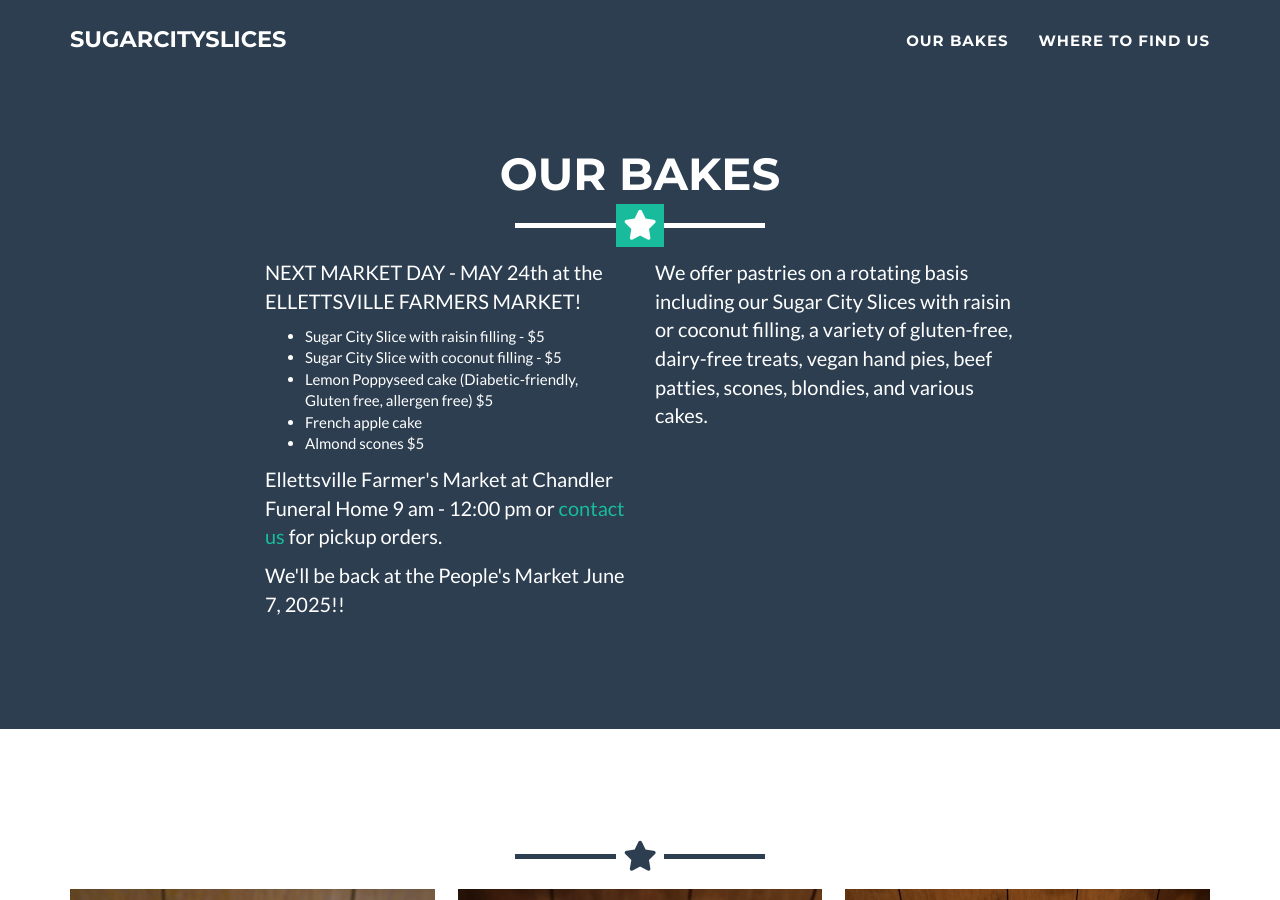
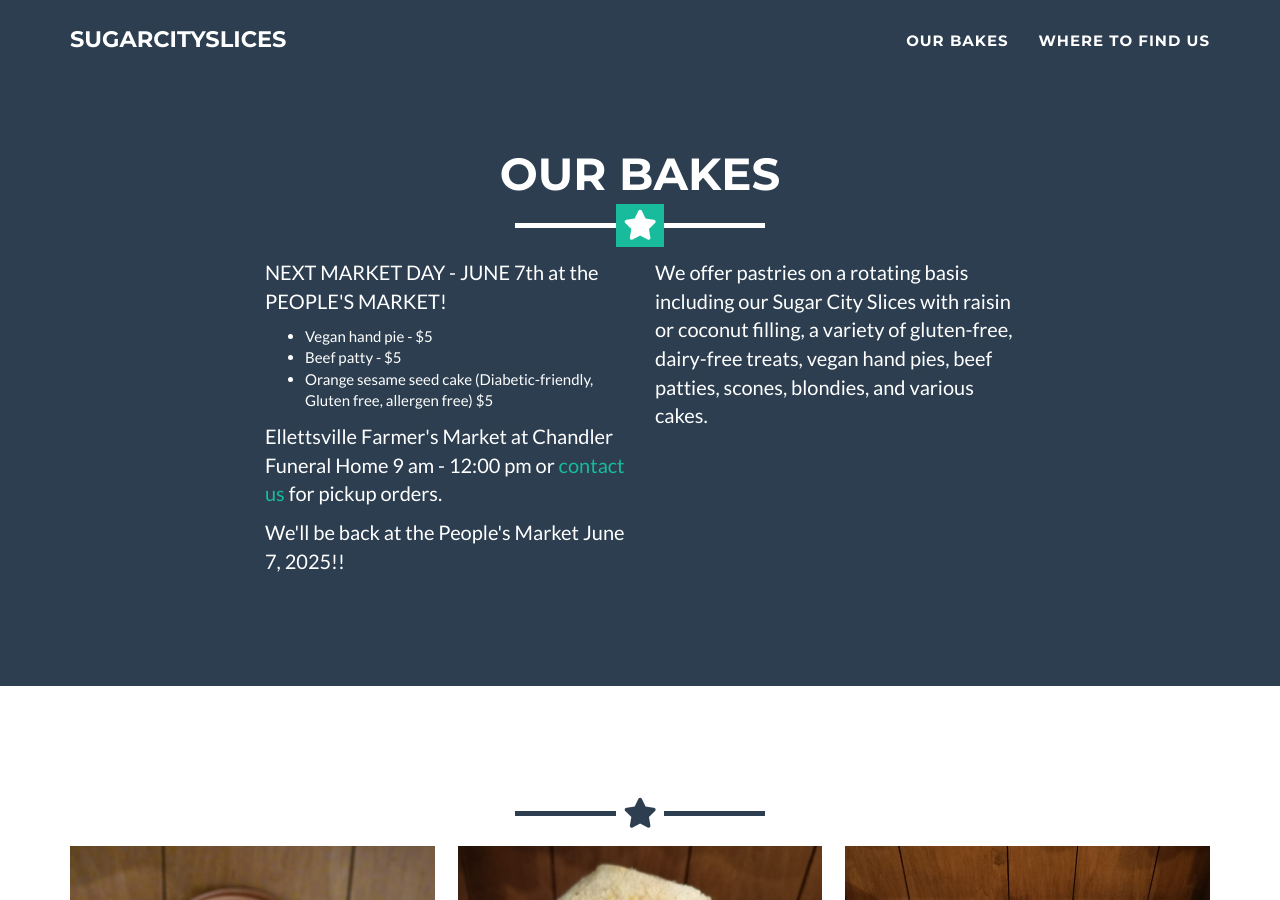
Before and after one commit to willaliburd/Sugarcityslices, a Jekyll site: the page built from _posts/2014-07-18-project-1.markdown, in a window 1280 px wide and 900 px high, scrolled down 683 px. Built offline with Jekyll 4.4.1, drawn with Linux system fonts in a browser that asks for light colours.

Commit message:
Update Whereabout.html

```diff
--- a/_includes/Whereabout.html
+++ b/_includes/Whereabout.html
@@ -9,13 +9,11 @@
     </div>
     <div class="row">
       <div class="col-lg-4 col-lg-offset-2">
-        <p>NEXT MARKET DAY - MAY 24th at the ELLETTSVILLE FARMERS MARKET!</p>
+        <p>NEXT MARKET DAY - JUNE 7th at the PEOPLE'S MARKET!</p>
      <ul class="star-bullet">
-<li>Sugar City Slice with raisin filling - $5</li>
-<li>Sugar City Slice with coconut filling - $5</li>
-<li>Lemon Poppyseed cake (Diabetic-friendly, Gluten free, allergen free) $5</li>
-<li>French apple cake</li>
-<li>Almond scones $5</li>
+<li>Vegan hand pie - $5</li>
+<li>Beef patty - $5</li>
+<li>Orange sesame seed cake (Diabetic-friendly, Gluten free, allergen free) $5</li>
 </ul>
 <p>Ellettsville Farmer's Market at Chandler Funeral Home 9 am - 12:00 pm or <a href="mailto:info@sugarcityslices.com">contact us</a> for pickup orders.</p>
 <p>We'll be back at the People's Market June 7, 2025!!</p>
```
